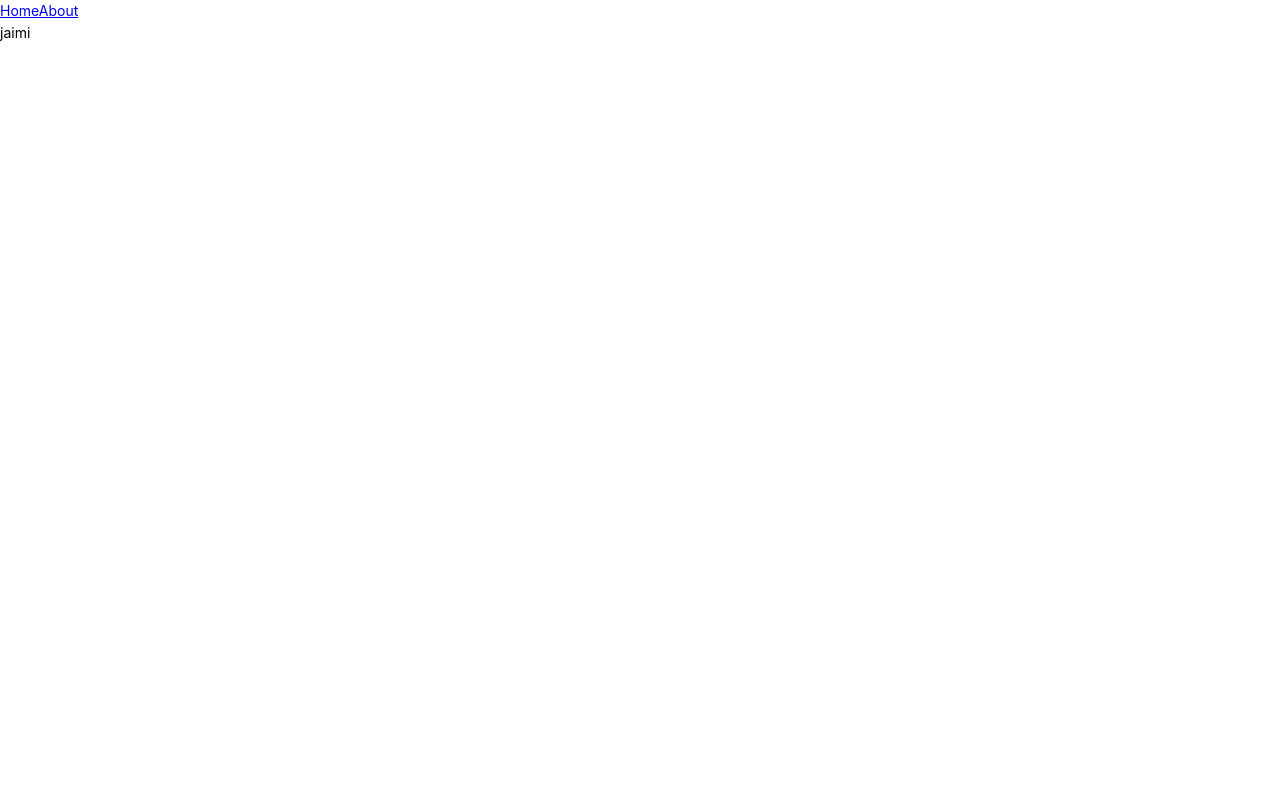
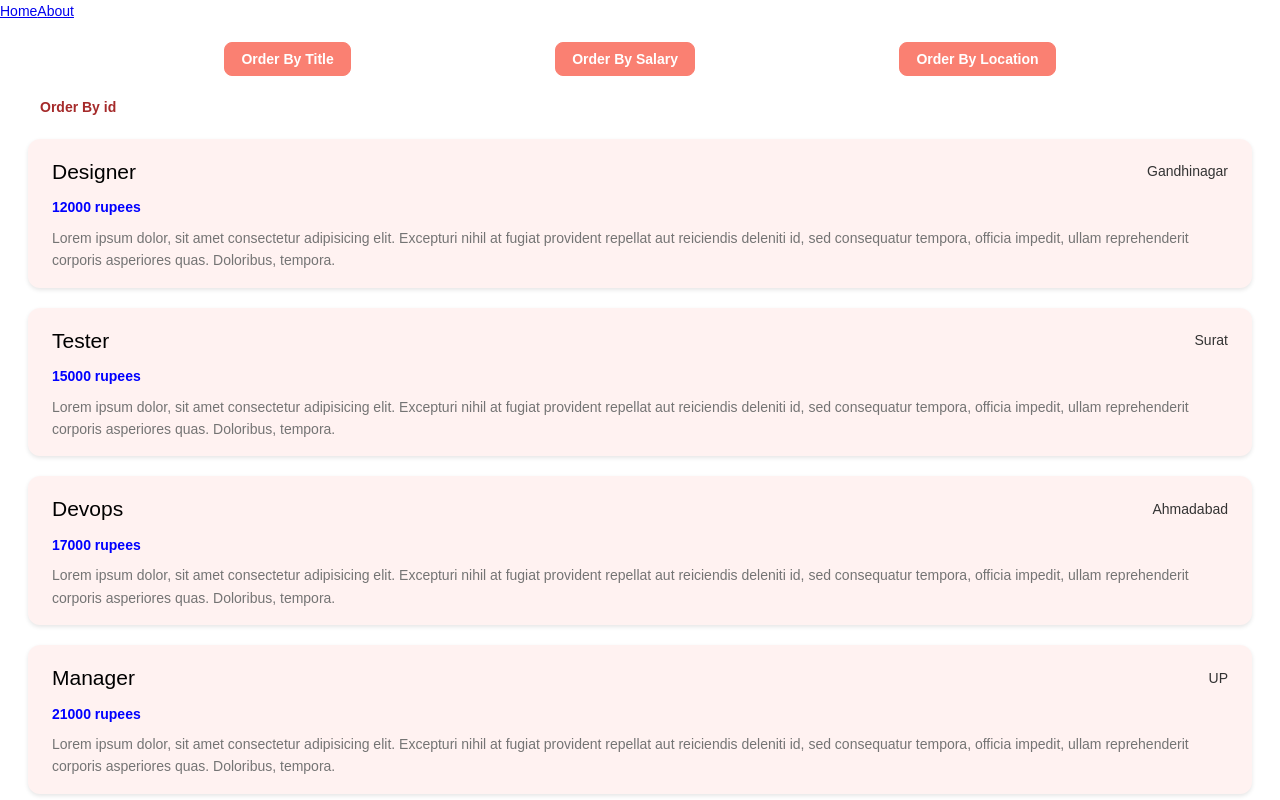
Before and after one commit to jaimi7/Learn-Vue3, a Vue app: page / in a window 1280 px wide. Shown: the top 800 px of the page. Built offline with nearby package versions, Linux system fonts and the light colour scheme.

Commit message:
fe : Job listing using (vue3+ts+composition)

```diff
--- a/src/assets/base.css
+++ b/src/assets/base.css
@@ -64,19 +64,7 @@ body {
     color 0.5s,
     background-color 0.5s;
   line-height: 1.6;
-  font-family:
-    Inter,
-    -apple-system,
-    BlinkMacSystemFont,
-    'Segoe UI',
-    Roboto,
-    Oxygen,
-    Ubuntu,
-    Cantarell,
-    'Fira Sans',
-    'Droid Sans',
-    'Helvetica Neue',
-    sans-serif;
+  font-family: Ubuntu, sans-serif;
   font-size: 14px;
   text-rendering: optimizeLegibility;
   -webkit-font-smoothing: antialiased;
--- /dev/null
+++ b/src/components/job/JobList.vue
@@ -0,0 +1,93 @@
+<script setup lang="ts">
+import type { Job, OrderTerm } from '@/type/job'
+import { computed } from 'vue'
+
+// 1.
+// defineProps({
+//   jobs: {
+//     type: Array as () => Job[],
+//     required: true
+//   }
+// })
+
+// 2.
+// export interface JobList {
+//   jobs?: Job[]
+//   orderBy: OrderTerm
+// }
+
+// withDefaults(defineProps<JobList>(), {
+//   jobs: undefined,
+//   orderBy: 'id'
+// })
+
+const props = defineProps<{
+  jobs: Job[]
+  orderBy: OrderTerm
+}>()
+
+const orderValue = computed(() => {
+  return [...props.jobs].sort((a: Job, b: Job) => {
+    return a[props.orderBy] > b[props.orderBy] ? 1 : -1
+  })
+})
+</script>
+
+<template>
+  <div class="job-list">
+    <p class="order">Order By {{ orderBy }}</p>
+    <transition-group name="list" tag="div">
+      <div v-for="job in orderValue" :key="job?.id" class="job-box">
+        <div class="job-detail">
+          <h2>{{ job?.title }}</h2>
+          <p>{{ job?.location }}</p>
+        </div>
+        <p class="job-salary">{{ job?.salary }} rupees</p>
+        <p
+          class="job-description"
+        >Lorem ipsum dolor, sit amet consectetur adipisicing elit. Excepturi nihil at fugiat provident repellat aut reiciendis deleniti id, sed consequatur tempora, officia impedit, ullam reprehenderit corporis asperiores quas. Doloribus, tempora.</p>
+      </div>
+    </transition-group>
+  </div>
+</template>
+
+<style scoped>
+.job-box {
+  border-radius: 12px;
+  background: rgba(250, 128, 114, 0.1);
+  padding: 16px 24px;
+  margin: 20px 28px;
+  box-shadow: 0 2px 4px 0 rgba(0, 0, 0, 0.1);
+}
+
+.job-detail {
+  display: flex;
+  justify-content: space-between;
+  align-items: center;
+}
+
+.job-detail p {
+  color: #333;
+}
+
+.job-salary {
+  font-weight: 900;
+  color: blue;
+  padding: 8px 0;
+}
+
+.job-description {
+  color: #747474;
+}
+
+.order {
+  font-size: 14px;
+  padding: 0 40px;
+  color: brown;
+  font-weight: 600;
+}
+
+.list-move {
+  transition: all 1s;
+}
+</style>
--- a/src/router/index.ts
+++ b/src/router/index.ts
@@ -1,13 +1,13 @@
 import { createRouter, createWebHistory } from 'vue-router'
-import HomeView from '../views/HomeView.vue'
+import JobPost from '@/views/JobPost.vue'
 
 const router = createRouter({
   history: createWebHistory(import.meta.env.BASE_URL),
   routes: [
     {
       path: '/',
-      name: 'home',
-      component: HomeView
+      name: 'job',
+      component: JobPost
     },
     {
       path: '/about',
@@ -15,7 +15,7 @@ const router = createRouter({
       // route level code-splitting
       // this generates a separate chunk (About.[hash].js) for this route
       // which is lazy-loaded when the route is visited.
-      component: () => import('../views/AboutView.vue')
+      component: () => import('@/views/AboutView.vue')
     }
   ]
 })
--- /dev/null
+++ b/src/type/job.ts
@@ -0,0 +1,8 @@
+export interface Job {
+  title: string
+  location: string
+  salary: number
+  id: number
+}
+
+export type OrderTerm = 'title' | 'salary' | 'location' | 'id'
--- a/src/views/AboutView.vue
+++ b/src/views/AboutView.vue
@@ -1,10 +1,17 @@
 <script lang="ts">
+import type { PropType } from 'vue'
+import type { Job } from '@/type/job'
+
 export default {
   data() {
     return {
       age: 10 as string | number
-      // in set up
-      // const age =ref<string | number>(25);
+    }
+  },
+  props: {
+    jobs: {
+      required: true,
+      type: Array as PropType<Job[]>
     }
   },
   methods: {
--- a/src/views/HomeView.vue
+++ /dev/null
@@ -1,6 +0,0 @@
-<script setup lang="ts">
-</script>
-
-<template>
-  <div>jaimi</div>
-</template>
--- /dev/null
+++ b/src/views/JobPost.vue
@@ -0,0 +1,58 @@
+<script setup lang="ts">
+import { ref } from 'vue'
+import type { Job, OrderTerm } from '@/type/job'
+import JobList from '@/components/job/JobList.vue'
+
+const jobs = ref<Job[]>([
+  { title: 'Designer', location: 'Gandhinagar', salary: 12000, id: 1 },
+  { title: 'Tester', location: 'Surat', salary: 15000, id: 2 },
+  { title: 'Devops', location: 'Ahmadabad', salary: 17000, id: 3 },
+  { title: 'Manager', location: 'UP', salary: 21000, id: 4 },
+  { title: 'Developer', location: 'Valsad', salary: 34000, id: 5 },
+  { title: 'Lead', location: 'Gujarat', salary: 20000, id: 6 },
+  { title: 'Business Analyst', location: 'Goa', salary: 19000, id: 7 }
+])
+
+const orderBy = ref<OrderTerm>('id')
+
+function handleClick(value: OrderTerm) {
+  orderBy.value = value
+  jobs.value.sort((a, b) => b.salary - a.salary)
+}
+</script>
+
+<template>
+  <div>
+    <div class="actions-btn">
+      <button @click="handleClick('title')">Order By Title</button>
+      <button @click="handleClick('salary')">Order By Salary</button>
+      <button @click="handleClick('location')">Order By Location</button>
+    </div>
+    <JobList :jobs :orderBy />
+  </div>
+</template>
+
+<style scoped>
+.actions-btn {
+  padding: 20px;
+  display: flex;
+  justify-content: space-evenly;
+  align-items: center;
+}
+.actions-btn button {
+  border: 1px solid rgb(250, 128, 114);
+  outline: none;
+  padding: 8px 16px;
+  font-size: 14px;
+  font-weight: 600;
+  background: rgb(250, 128, 114);
+  color: #fff;
+  border-radius: 8px;
+  cursor: pointer;
+}
+
+.actions-btn button:hover {
+  color: rgb(250, 128, 114);
+  background: #fff;
+}
+</style>
```
